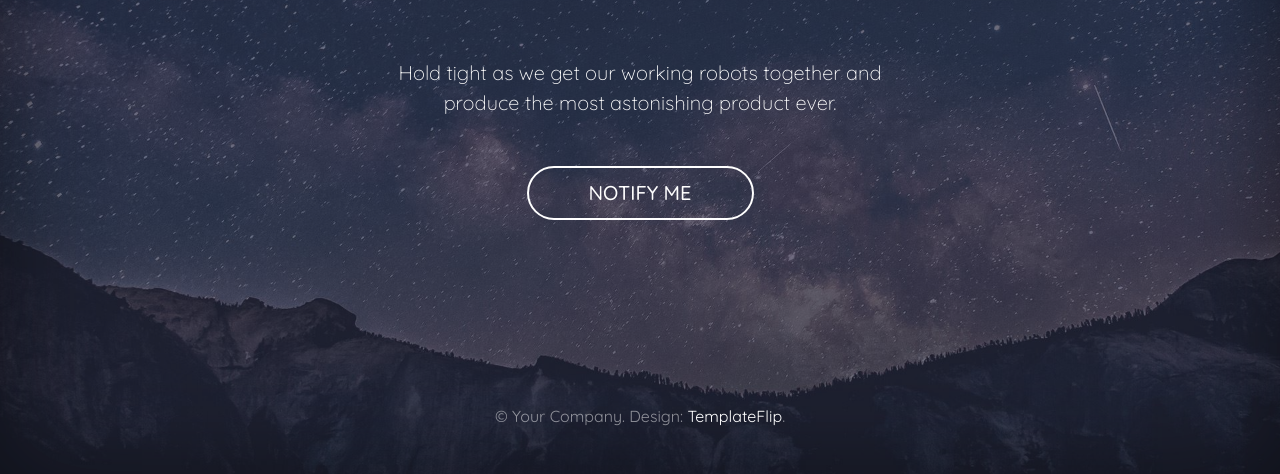
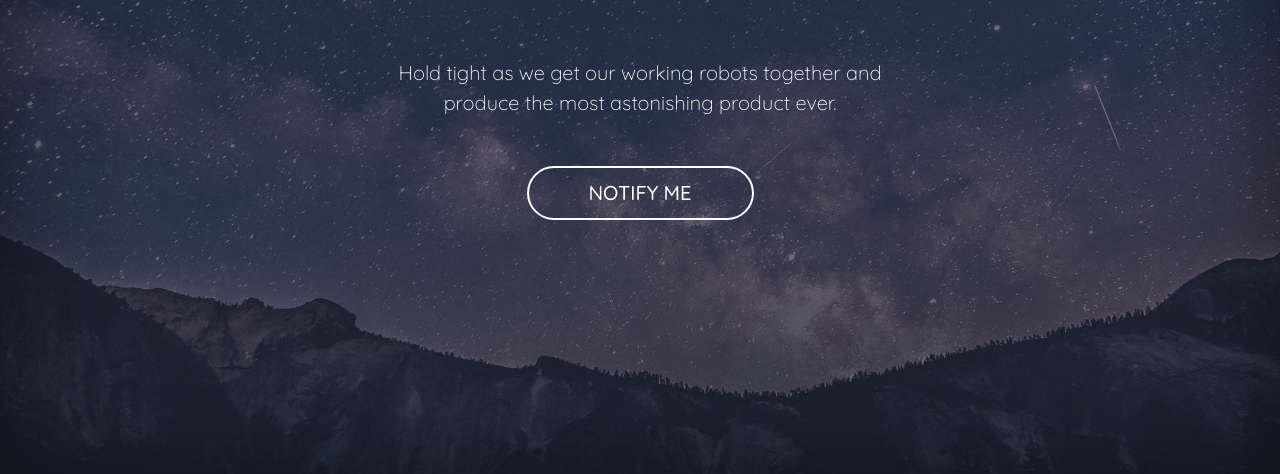
Before and after one commit to dpiedra12/dpiedra12, a plain HTML site: page index.html in a window 1280 px wide. Shown: the part 326-800 px from the top of the page. Drawn offline with Linux system fonts and the light colour scheme.

Commit message:
Update index.html

```diff
--- a/index.html
+++ b/index.html
@@ -36,7 +36,7 @@
       </div>
       <div class="mastfoot">
         <div class="inner">
-          <p>&copy; Your Company. Design: <a href="https://templateflip.com/" target="_blank">TemplateFlip</a>.</p>
+         <!-- <p>&copy; Your Company. Design: <a href="https://templateflip.com/" target="_blank">TemplateFlip</a>.</p>  -->
         </div>
       </div>
       <div class="modal fade" id="subscribeModal" tabindex="-1" role="dialog" aria-labelledby="subscribeModalLabel" aria-hidden="true">
```
